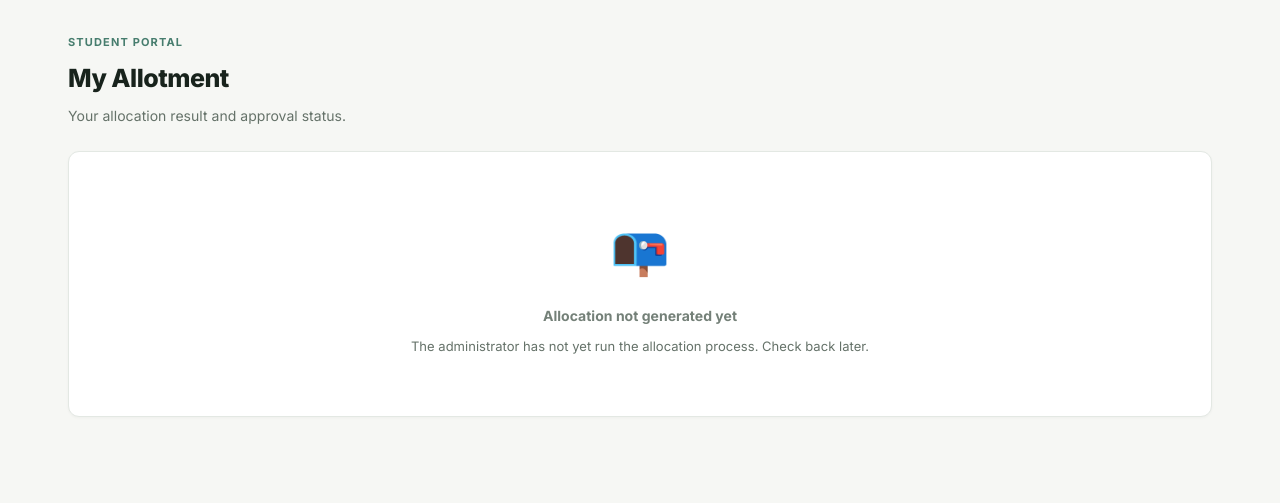
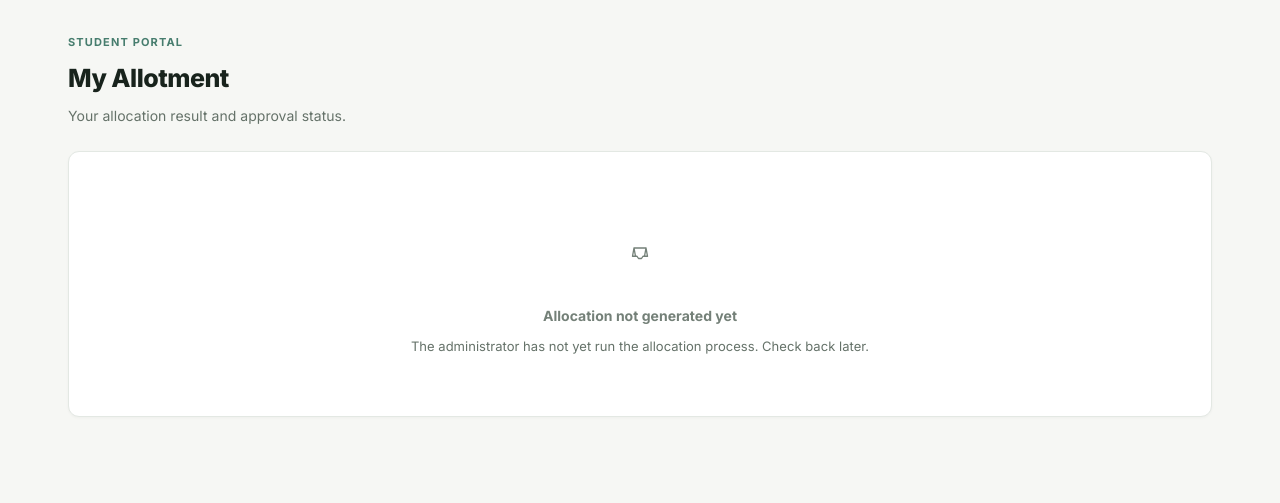
Before and after one commit to NITHIN9526/open-elective-allocator, a Node server app: template views/student-result.ejs in a window 1280 px wide. Shown: the part 72-575 px from the top of the page. Run offline with Node 20, Linux system fonts and the light colour scheme; the template is opened without the code that fills it, so the values that code supplies are empty.

Commit message:
Use SVG icons and consistent action styling on profile and approval pages

```diff
--- a/views/student-result.ejs
+++ b/views/student-result.ejs
@@ -8,7 +8,7 @@
 
 <% if (!result) { %>
   <div class="card"><div class="empty" style="padding:60px 24px;">
-    <div style="font-size:48px;margin-bottom:16px;">📭</div>
+    <div style="font-size:48px;margin-bottom:16px;"><svg class="icon" aria-hidden="true"><use href="/icons.svg#inbox"></use></svg></div>
     <strong>Allocation not generated yet</strong>
     <p class="text-muted mt-sm text-sm">The administrator has not yet run the allocation process. Check back later.</p>
   </div></div>
```
